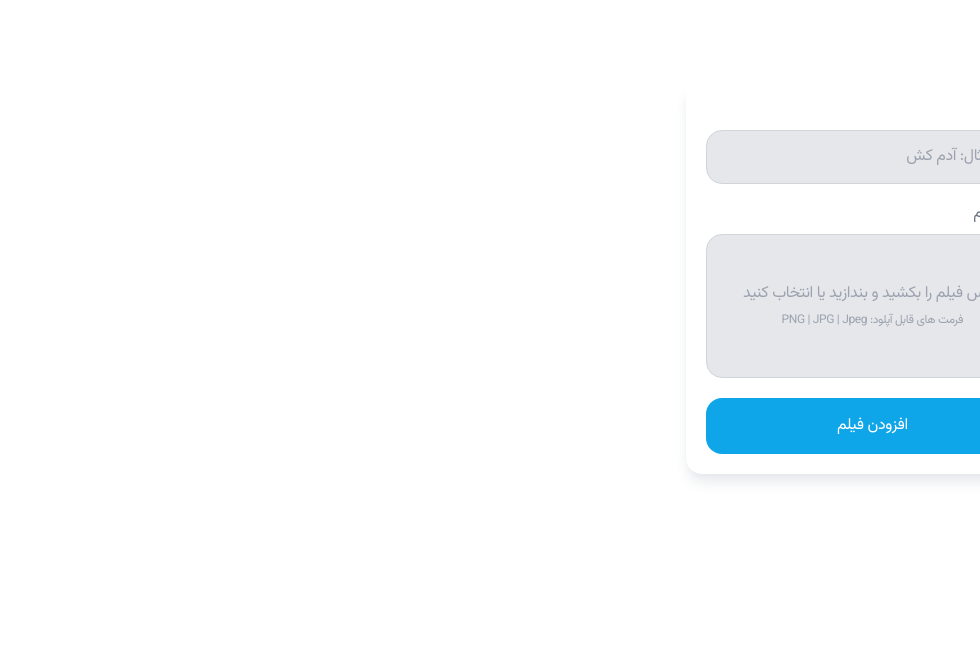
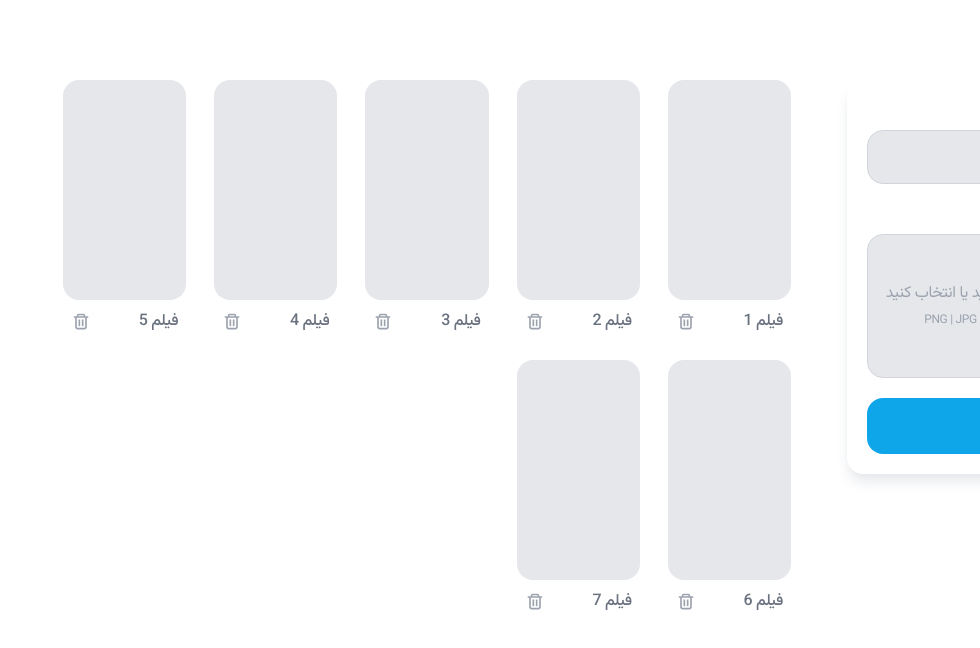
Before and after one commit to rezamohabb/movieha, a Next.js app: page / in a window 1280 px wide. Shown: the top 648 px of the page, without its empty margins (300-1280 px from the left). Built offline with nearby package versions, Linux system fonts and the light colour scheme.

Commit message:
feat: add movies list with fake and hardcoded data

```diff
--- a/app/page.tsx
+++ b/app/page.tsx
@@ -1,8 +1,9 @@
+import { CgTrash } from "react-icons/cg";
 import { InputGroup, Label } from "@/app/components";
 
 const RootPage = () => (
-  <div className="p-20 grid grid-cols-3">
-    <form className="shadow-lg p-5 rounded-2xl shadow-gray-200 space-y-5">
+  <div className="p-20 grid grid-cols-3 gap-x-14">
+    <form className="shadow-lg p-5 rounded-2xl shadow-gray-200 space-y-5 self-start sticky top-20">
       <InputGroup>
         <Label htmlFor="title">نام فیلم</Label>
         <input
@@ -34,6 +35,19 @@ const RootPage = () => (
         افزودن فیلم
       </button>
     </form>
+    <ul className="col-span-2 grid grid-cols-5 gap-7">
+      {[...new Array(7)].map((_, index) => (
+        <li key={index} className="space-y-3 group">
+          <div className="w-full h-[220px] bg-gray-200 rounded-2xl group-hover:bg-gray-300 transition-all" />
+          <div className="flex justify-between px-2 gap-x-2 items-center">
+            <h2 className="font-medium group-hover:text-gray-600 transition-all line-clamp-1">
+              فیلم {index + 1}
+            </h2>
+            <CgTrash className="w-5 h-5 shrink-0 hover:text-red-600 cursor-pointer transition-all text-gray-400" />
+          </div>
+        </li>
+      ))}
+    </ul>
   </div>
 );
 
--- a/package.json
+++ b/package.json
@@ -4,7 +4,8 @@
     "clsx": "^2.0.0",
     "next": "^14.0.3",
     "react": "^18.2.0",
-    "react-dom": "^18.2.0"
+    "react-dom": "^18.2.0",
+    "react-icons": "^4.12.0"
   },
   "devDependencies": {
     "@commitlint/cli": "^18.4.3",
```
